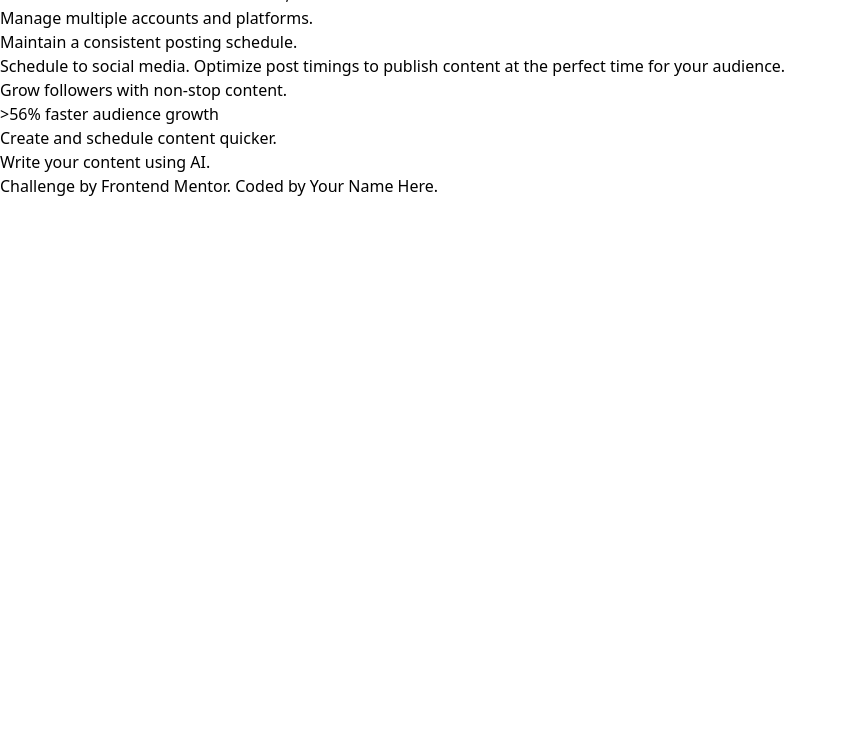
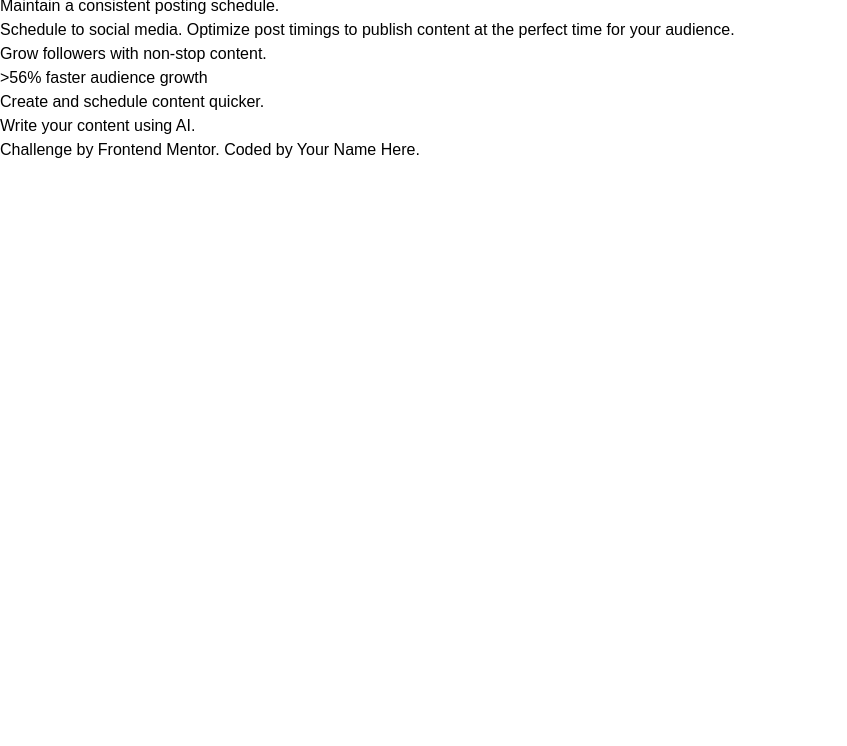
Before and after one commit to 04stefke/bento-grid-main, a plain HTML site: page index.html in a window 1280 px wide. Shown: the part 54-800 px from the top of the page, without its empty margins (0-847 px from the left). Drawn offline with Linux system fonts and the light colour scheme.

Commit message:
added custom styles to config

```diff
--- a/index.html
+++ b/index.html
@@ -13,8 +13,8 @@
 		<link href="./output.css" rel="stylesheet" />
 		<title>Frontend Mentor | Bento grid</title>
 	</head>
-	<body>
-		<h1 class="text-3xl font-bold underline">Hello world!</h1>
+	<body class="">
+
 		<p>Social Media 10x Faster with AI Over 4,000 5-star reviews</p>
 
 		<p>Manage multiple accounts and platforms.</p>
--- a/tailwind.config.js
+++ b/tailwind.config.js
@@ -2,7 +2,30 @@
 module.exports = {
 	content: ["./src/**/*.{html,js}", "./public/index.html", "./*.html"],
 	theme: {
-		extend: {},
+		extend: {
+			colors: {
+				purple: {
+					100: "hsl(254, 88%, 90%)",
+					500: "hsl(256, 67%, 59%)",
+				},
+				yellow: {
+					100: "hsl(31, 66%, 93%)",
+					500: "hsl(39, 100%, 71%)",
+				},
+				white: "hsl(0, 0%, 100%)",
+				black: "hsl(0, 0%, 7%)",
+			},
+			fontSize: {
+				paragraph: "18px",
+			},
+			fontFamily: {
+				sans: ["DM Sans", "sans-serif"], // DM Sans as your default sans-serif
+			},
+			fontWeight: {
+				normal: 400,
+				medium: 500,
+			},
+		},
 	},
 	plugins: [],
 };
```
Also changed, not shown: output.css.
